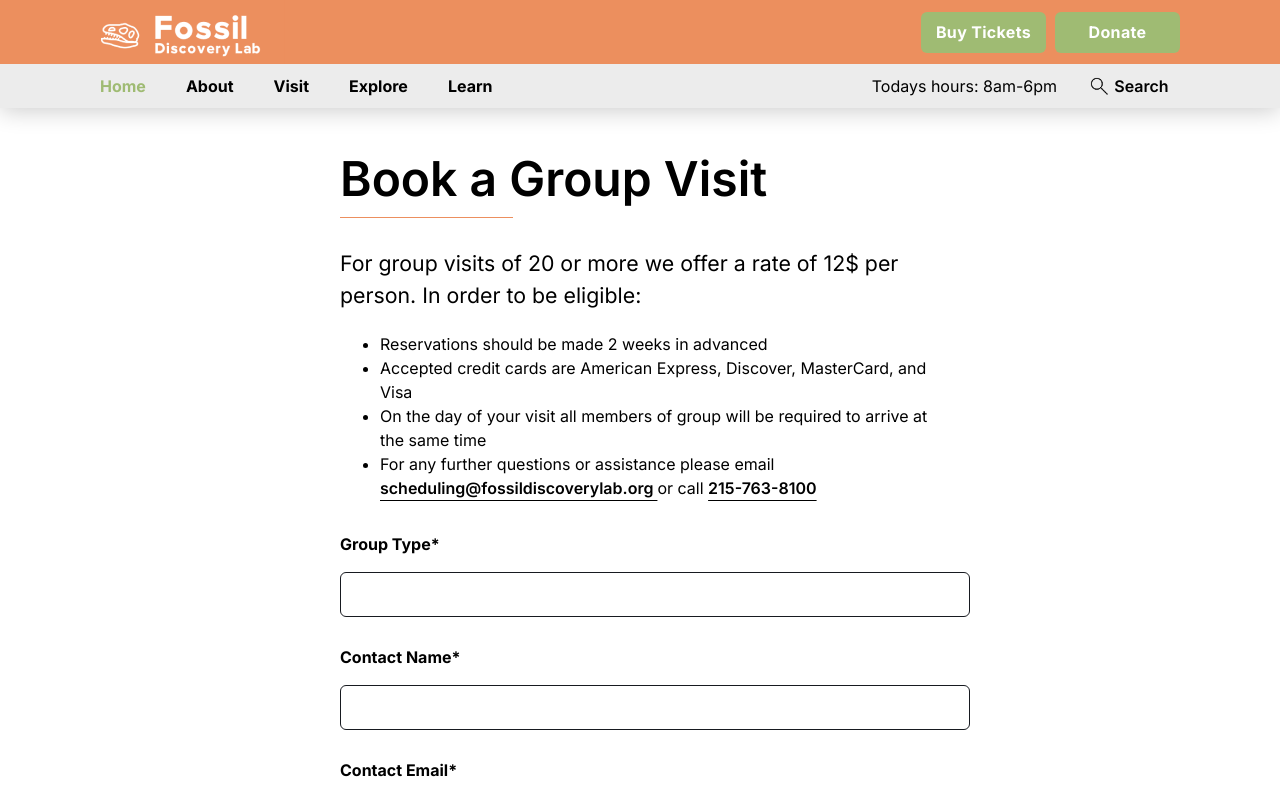
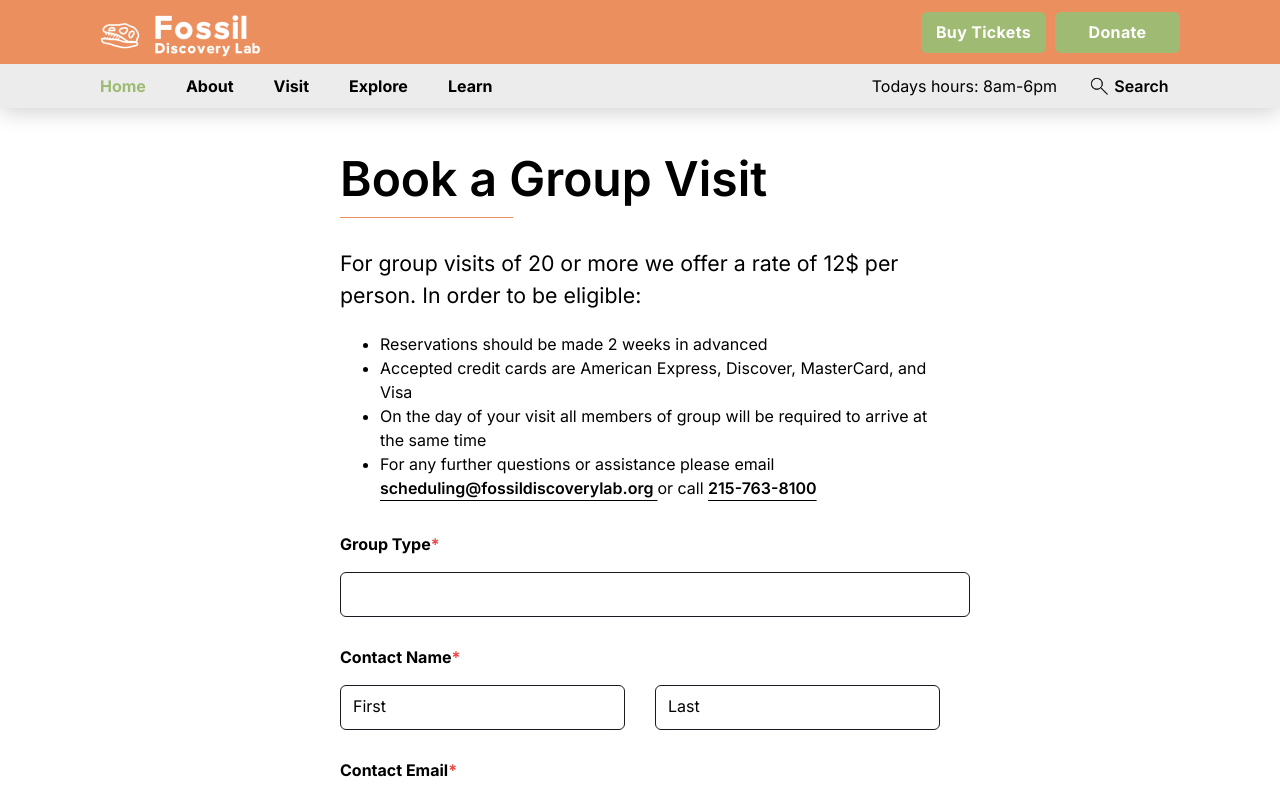
Before and after one commit to faoroj/FossilDiscoveryLab, a React (Vite) app in the folder FossilDiscoveryLab/: page /GroupVisit in a window 1280 px wide. Shown: the top 796 px of the page. Built offline with nearby package versions, Linux system fonts and the light colour scheme.

Commit message:
GroupVisitForm Update

```diff
--- a/FossilDiscoveryLab/src/components/groupvisit/GroupVisitForm.jsx
+++ b/FossilDiscoveryLab/src/components/groupvisit/GroupVisitForm.jsx
@@ -6,8 +6,26 @@ const GroupVisitForm = () => {
 
       {GroupForm.map((form, index) => (
         <div key={form.id} className='flex flex-col mb-7'>
-          <p className='text-bold-16'>{form.header}</p>
-          <div className={index === 8 ? 'w-full h-[170px] border rounded-[6px] mt-4 border-black' : 'border-black border w-[630px] h-[45px] rounded-[6px] mt-4'}></div>
+
+          <p className='text-bold-16'>
+            {form.header.slice(0, -1)}
+            <span className="text-red-500">{form.header.slice(-1)}</span>
+          </p>
+
+          {index === 1 && (
+            <div className='flex'>
+              <div className='w-[300px] h-[45px] border rounded-[6px] mt-4 border-black mr-[30px]'>
+                <p className='text-normal-16 py-2 ml-3'>First</p>
+              </div>
+              <div className='w-[300px] h-[45px] border rounded-[6px] mt-4 border-black'>
+              <p className='text-normal-16 py-2 ml-3'>Last</p>
+              </div>
+            </div>
+            )}
+
+          {index != 1 && (
+            <div className={index === 8 ? 'w-full h-[170px] border rounded-[6px] mt-4 border-black' : 'border-black border w-[630px] h-[45px] rounded-[6px] mt-4'}></div>
+          )}
 
           {form.icon && <img src={form.icon} alt={`${form.title} icon`}
           className='w-[30px] h-[30px] mt-1 cursor-pointer'/>}
```
